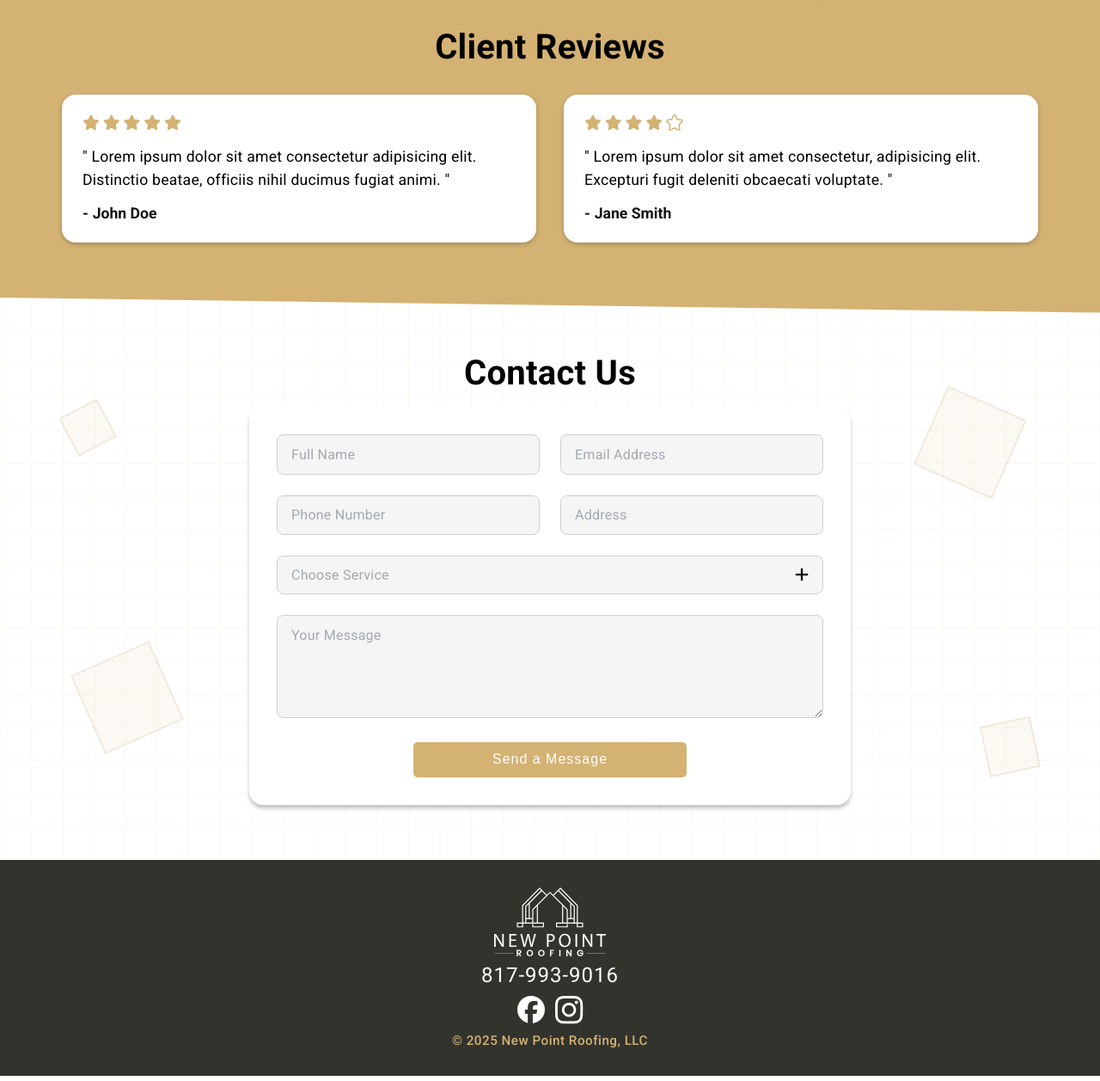
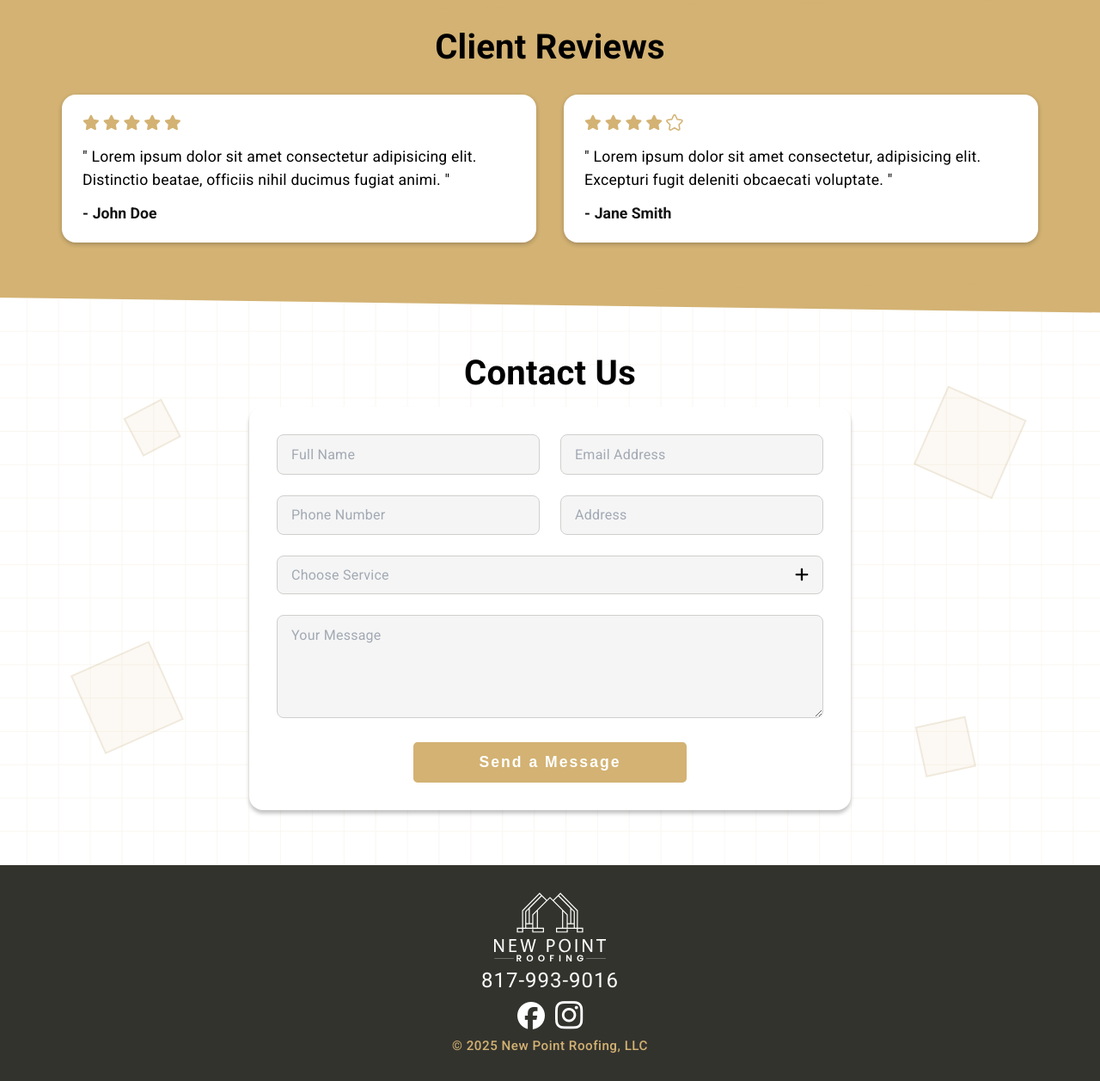
Before and after one commit to bjded/newpointroofing, a PHP site: page / in a window 1280 px wide. Shown: the part 2640-3897 px from the top of the page at 86% size. Run offline with PHP 8.4, Linux system fonts and the light colour scheme.

Commit message:
client review 1 small update and clean up

```diff
--- a/scripts/scripts.js
+++ b/scripts/scripts.js
@@ -25,9 +25,10 @@ document.querySelectorAll('a[href^="#"]').forEach((anchor) => {
 
 // Document Ready
 document.addEventListener("DOMContentLoaded", function () {
-    //console.log("ready!");
-
-    AOS.init({
-        once: true,
-    });
+    // AOS init
+    if (window.innerWidth <= 991) {
+        AOS.init({ disable: true });
+    } else {
+        AOS.init();
+    }
 });
--- a/styles/styles.css
+++ b/styles/styles.css
@@ -64,7 +64,7 @@ body {
 .btn {
   display: inline-block;
   font-size: 1rem;
-  padding: 0.6rem 1.1rem;
+  padding: 0.5rem 1rem;
   border-radius: 0.3rem;
   cursor: pointer;
   background-color: hsl(0, 0%, 96%);
@@ -150,7 +150,6 @@ nav .nav-logo-contact {
 }
 nav .nav-logo-contact .logo img {
   height: 75px;
-  filter: brightness(0) saturate(100%) invert(100%) sepia(0%) saturate(0%) hue-rotate(82deg) brightness(105%) contrast(105%);
 }
 nav .nav-logo-contact .logo img:hover {
   transform: scale(1.03);
@@ -275,6 +274,7 @@ nav ul li a i {
   color: hsl(0, 0%, 100%);
 }
 #services .container .service p {
+  min-height: 90px;
   margin: 1rem 0;
   font-size: 20px;
   line-height: 1.5;
@@ -499,11 +499,16 @@ nav ul li a i {
   z-index: 1;
   animation: float 8s infinite ease-in-out alternate;
 }
+@media (max-width: 991px) {
+  #contact .container .square {
+    display: none;
+  }
+}
 #contact .container .square:nth-of-type(1) {
   width: 50px;
   height: 50px;
   top: 110px;
-  left: 25px;
+  left: 100px;
   --rotation: 60deg;
   transform: --rotation;
 }
@@ -521,7 +526,7 @@ nav ul li a i {
   width: 60px;
   height: 60px;
   top: 475px;
-  left: 1100px;
+  left: 1025px;
   --rotation: 77deg;
   transform: rotate(77deg);
   animation-duration: 9s;
@@ -598,6 +603,10 @@ nav ul li a i {
   width: 50%;
   grid-column: 1/-1;
   margin: 0 auto;
+  padding: 0.7rem 1.4rem;
+  font-size: 1.1rem;
+  font-weight: 700;
+  letter-spacing: 2px;
 }
 
 #footer {
--- a/styles/styles.scss
+++ b/styles/styles.scss
@@ -85,7 +85,7 @@ body {
 .btn {
     display: inline-block;
     font-size: 1rem;
-    padding: 0.6rem 1.1rem;
+    padding: 0.5rem 1rem;
     border-radius: 0.3rem;
     cursor: pointer;
     background-color: $color-neutral;
@@ -170,9 +170,9 @@ nav {
         .logo {
             img {
                 height: 75px;
-                filter: brightness(0) saturate(100%) invert(100%) sepia(0%)
-                    saturate(0%) hue-rotate(82deg) brightness(105%)
-                    contrast(105%);
+                // filter: brightness(0) saturate(100%) invert(100%) sepia(0%)
+                //     saturate(0%) hue-rotate(82deg) brightness(105%)
+                //     contrast(105%);
                 &:hover {
                     transform: scale(1.03);
                     transform-origin: center;
@@ -303,6 +303,7 @@ nav {
                 color: $color-light;
             }
             p {
+                min-height: 90px;
                 margin: 1rem 0;
                 font-size: 20px;
                 line-height: 1.5;
@@ -534,11 +535,14 @@ nav {
             border: 2px solid rgba(#b49761, 16%);
             z-index: 1;
             animation: float 8s infinite ease-in-out alternate;
+            @media (max-width: 991px) {
+                display: none;
+            }
             &:nth-of-type(1) {
                 width: 50px;
                 height: 50px;
                 top: 110px;
-                left: 25px;
+                left: 100px;
                 --rotation: 60deg;
                 transform: --rotation;
             }
@@ -556,7 +560,7 @@ nav {
                 width: 60px;
                 height: 60px;
                 top: 475px;
-                left: 1100px;
+                left: 1025px;
                 --rotation: 77deg;
                 transform: rotate(77deg);
                 animation-duration: 9s;
@@ -630,10 +634,10 @@ nav {
                 width: 50%;
                 grid-column: 1 / -1;
                 margin: 0 auto;
-                // border: 2px solid $color-secondary;
-                // &:hover {
-                //     border: 2px solid $color-secondary;
-                // }
+                padding: 0.7rem 1.4rem;
+                font-size: 1.1rem;
+                font-weight: 700;
+                letter-spacing: 2px;
             }
         }
     }
```
Also changed, not shown: 1 other file.
